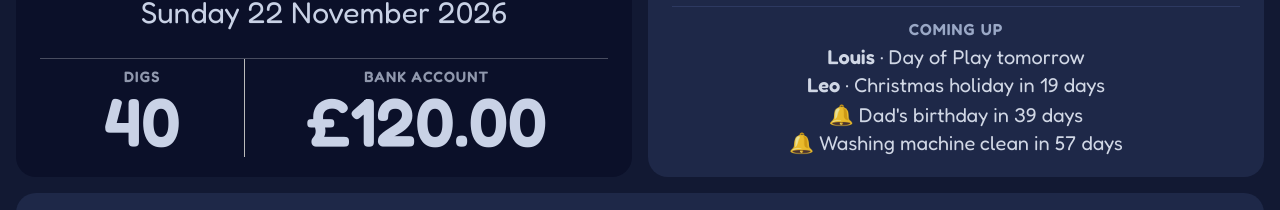
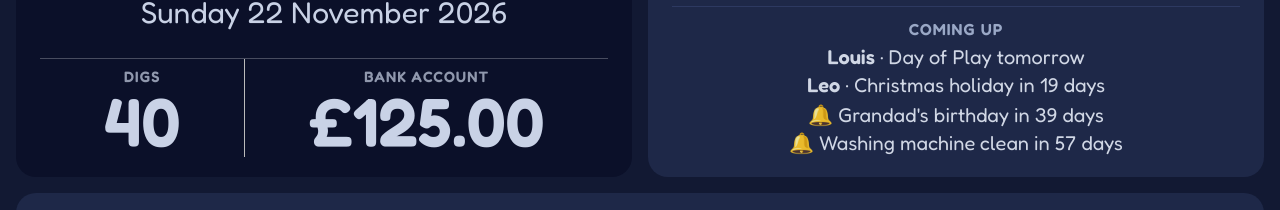
Before and after one commit to LShen67/Family-board, a plain HTML site: page index.html in a window 1280 px wide. Shown: the part 178-388 px from the top of the page. Drawn offline with Linux system fonts and the light colour scheme; no server answers.

Commit message:
Rename birthdays to Grandad/Grandma; bank balance £125
Co-Authored-By: Claude Opus 5.5 <noreply@anthropic.com>
Claude-Session: https://claude.ai/code/session_01LTvdVza4PuVbQgHGKNZqab

```diff
--- a/index.html
+++ b/index.html
@@ -185,7 +185,7 @@
 
     /* Update these two numbers by hand */
     digs: 40,
-    bank: 120.00        // pounds
+    bank: 125.00        // pounds
   };
 
   /* Holiday countdowns. Each date is the first day off (year, month 1-12, day). */
--- a/reminders.json
+++ b/reminders.json
@@ -1,5 +1,5 @@
 [
-  { "title": "Dad's birthday", "date": "2026-12-31", "repeat": "yearly", "remind_days": 1 },
+  { "title": "Grandad's birthday", "date": "2026-12-31", "repeat": "yearly", "remind_days": 1 },
   { "title": "Washing machine clean", "date": "2027-01-18", "repeat": "quarterly", "remind_days": 0 },
   { "title": "MOT + service (book now)", "date": "2027-02-13", "repeat": "yearly", "remind_days": 77 },
   { "title": "Dishwasher clean", "date": "2027-02-18", "repeat": "quarterly", "remind_days": 0 },
@@ -8,7 +8,7 @@
   { "title": "Your birthday", "date": "2027-06-07", "repeat": "yearly", "remind_days": 0 },
   { "title": "吴韬", "date": "2027-06-09", "repeat": "yearly", "remind_days": 1 },
   { "title": "Matthias Qian", "date": "2027-06-28", "repeat": "yearly", "remind_days": 1 },
-  { "title": "Mum's birthday", "date": "2027-08-04", "repeat": "yearly", "remind_days": 7 },
+  { "title": "Grandma's birthday", "date": "2027-08-04", "repeat": "yearly", "remind_days": 7 },
   { "title": "Motor insurance check", "date": "2027-08-04", "repeat": "yearly", "remind_days": 7 },
   { "title": "Motor insurance expires (renew)", "date": "2027-08-31", "repeat": "yearly", "remind_days": 7 },
   { "title": "Louis's birthday", "date": "2027-09-08", "repeat": "yearly", "remind_days": 14 },
```
